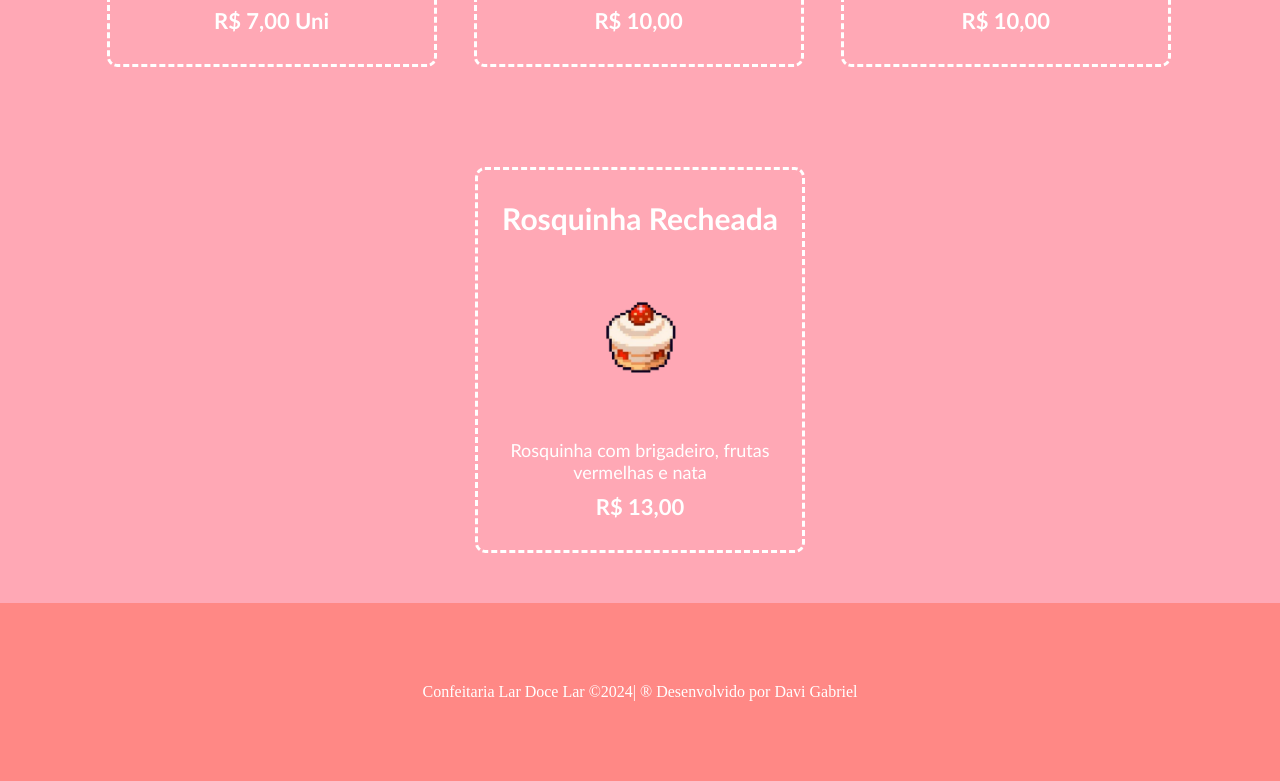
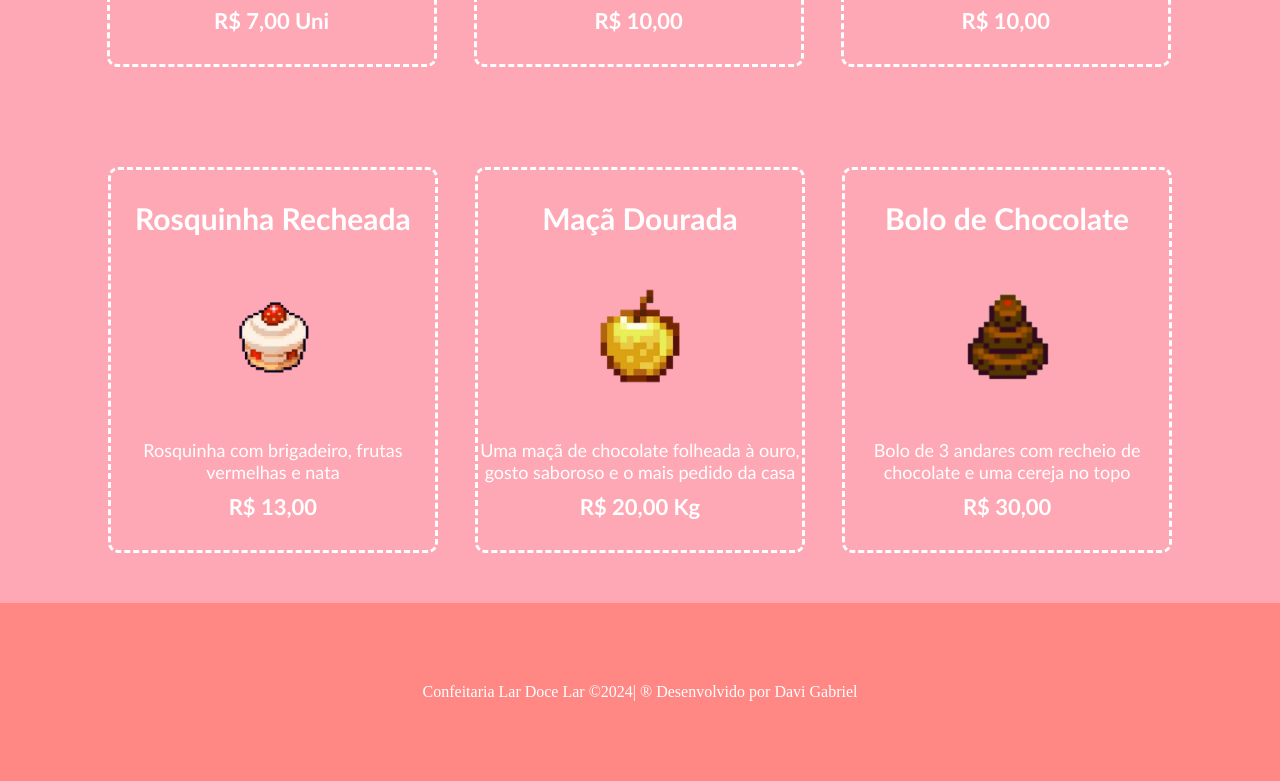
Before and after one commit to DaviGab-web/CONFEITARIA_LARDOCELAR_DAVI, a plain HTML site: page servicos.html in a window 1280 px wide. Shown: the part 909-1690 px from the top of the page. Drawn offline with Linux system fonts and the light colour scheme.

Commit message:
agora sim

```diff
--- a/servicos.html
+++ b/servicos.html
@@ -62,6 +62,19 @@
         <p class="cardapio-preco">R$ 13,00</p>
     </li>
 
+    <li >
+        <h2>Maçã Dourada</h2>
+        <img src="arquivos/images/golden.png" class="cardp" height="200px">
+        <p class="cardapio-descricao">Uma maçã de chocolate folheada à ouro, gosto saboroso e o mais pedido da casa </p>
+        <p class="cardapio-preco">R$ 20,00 Kg</p>
+    </li>
+
+    <li >
+        <h2>Bolo de Chocolate</h2>
+        <img src="arquivos/images/bolo_chocolate.png" class="cardp" height="200px">
+        <p class="cardapio-descricao"> Bolo de 3 andares com recheio de chocolate e uma cereja no topo </p>
+        <p class="cardapio-preco">R$ 30,00</p>
+    </li>
 
 </section>
     <!-- Footer -->
```
